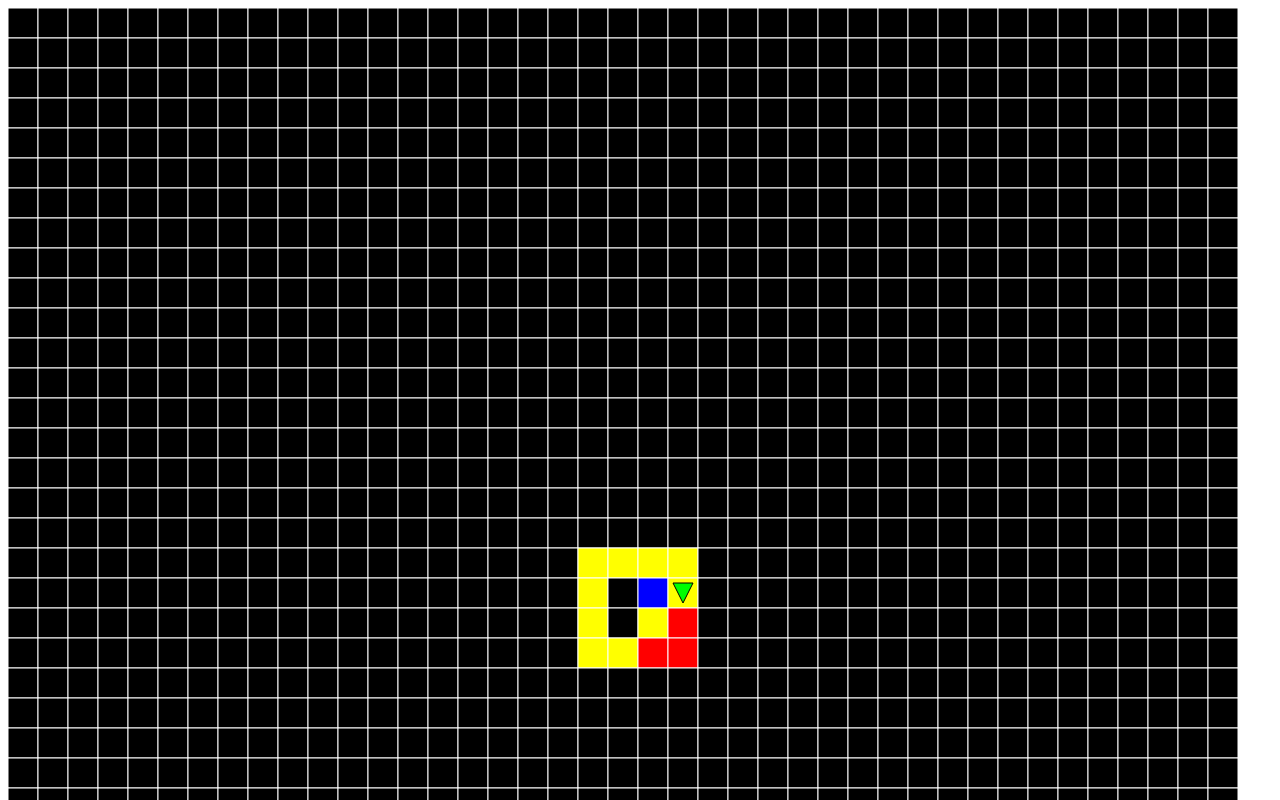
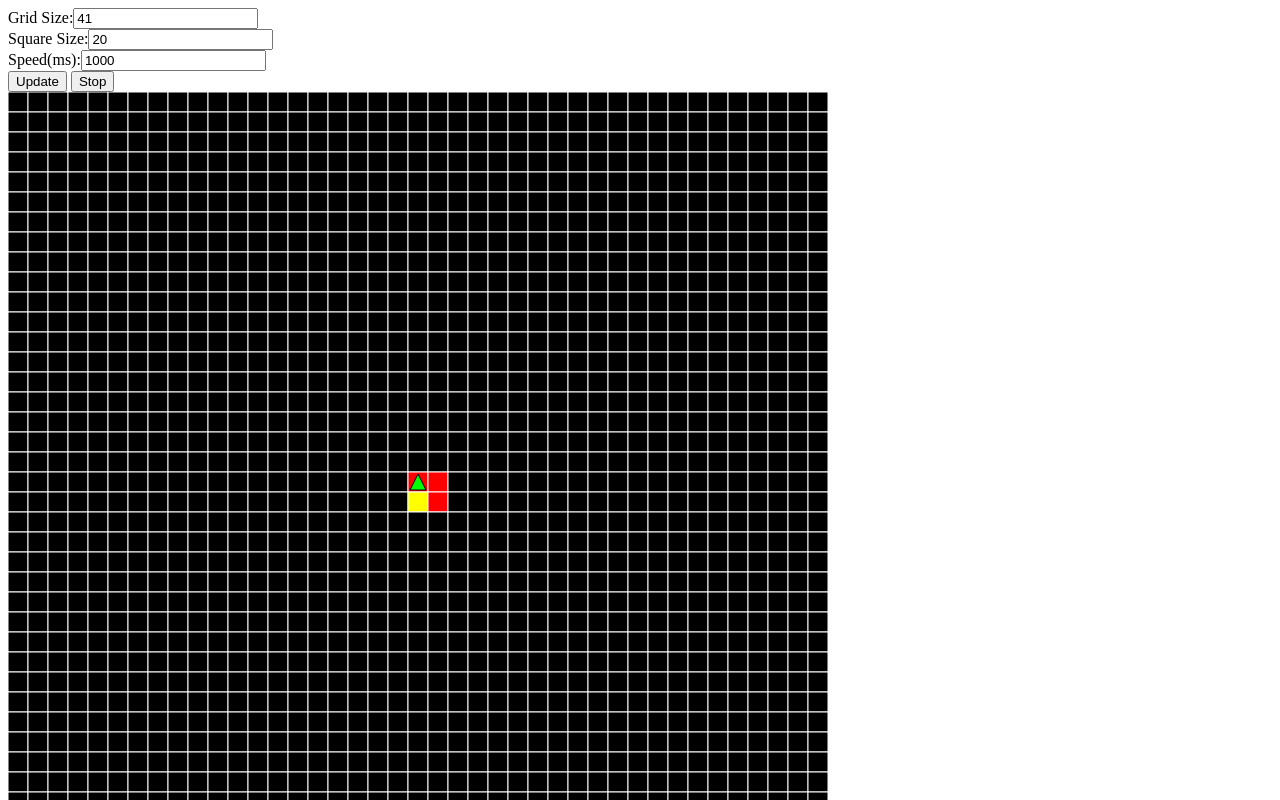
Before and after one commit to brianalexander/cpsc-335-assignment1-langton-ants, a plain HTML site: page procedural.html in a window 1280 px wide. Shown: the top 800 px of the page. Drawn offline with Linux system fonts and the light colour scheme.

Commit message:
add text inputs for grid reconfiguration, refactor as class

```diff
--- a/procedural.html
+++ b/procedural.html
@@ -1,7 +1,61 @@
 <html>
   <head> </head>
   <body>
+    Grid Size:<input
+      name="gridSize"
+      type="text"
+      maxlength="4"
+      id="gridSize"
+      value="41"
+    />
+    <br />
+    Square Size:<input
+      name="squareSize"
+      type="text"
+      maxlength="4"
+      id="squareSize"
+      value="20"
+    />
+    <br />
+    Speed(ms):<input
+      name="speed"
+      type="text"
+      maxlength="4"
+      id="speed"
+      value="1000"
+    />
+    <br />
+    <button onclick="updateAnts()">
+      Update
+    </button>
+    <button onclick="stopAnts()">
+      Stop
+    </button>
     <div id="grid"></div>
   </body>
   <script src="procedural.js"></script>
+  <script>
+    let myAntFarm = new AntFarm(
+      (gridSize = document.getElementById("gridSize").value),
+      (squareSize = document.getElementById("squareSize").value),
+      (speed = document.getElementById("speed").value)
+    );
+
+    myAntFarm.start();
+
+    function stopAnts() {
+      myAntFarm.stop();
+    }
+
+    function updateAnts() {
+      myAntFarm.remove();
+
+      myAntFarm = new AntFarm(
+        (gridSize = document.getElementById("gridSize").value),
+        (squareSize = document.getElementById("squareSize").value),
+        (speed = document.getElementById("speed").value)
+      );
+      myAntFarm.start();
+    }
+  </script>
 </html>
--- a/procedural.js
+++ b/procedural.js
@@ -1,7 +1,24 @@
-const rectWidth = 30;
-const rectHeight = 30;
-const numRows = 41;
-const numCols = 41;
+class AntFarm {
+  constructor(gridSize = 41, squareSize = 20, speed = 1000) {
+    this.gridSize = Number(gridSize);
+    this.squareSize = Number(squareSize);
+    this.speed = Number(speed);
+  }
+
+  stop() {
+    clearInterval(this.mainLoop);
+  }
+
+  remove() {
+    clearInterval(this.mainLoop);
+    this.svgHandle.remove();
+  }
+
+  start() {
+    const rectWidth = this.squareSize;
+    const rectHeight = this.squareSize;
+    const numRows = this.gridSize;
+    const numCols = this.gridSize;
     // 10x10, 100: 0.23, 3.6ms
     // 100x100, 10,000: 0.24, 171ms
     // 200x200, 40,000: 831ms
@@ -12,6 +29,7 @@ const numCols = 41;
     // 700x700, 490,000: 41317ms
     // 800x800, 640,000: 66912ms
     // 900x900, 810,000: 104049ms
+    // 1000x1000, 1000000: 118119.19287109375ms
 
     const svgWidth = rectWidth * numCols;
     const svgHeight = rectHeight * numRows;
@@ -50,25 +68,26 @@ const DIR_TO_TEXT = {
 
     const DIR_TO_POLYGON = {
       0: function(xpos, ypos) {
-    return `${xpos + 25},${ypos + 25} ${xpos + 25},${ypos + 5} ${xpos +
-      5},${ypos + 15}`;
+        return `${xpos + (rectHeight - 2)},${ypos + (rectHeight - 2)} ${xpos +
+          (rectHeight - 2)},${ypos + 2} ${xpos + 2},${ypos + rectHeight / 2}`;
       },
       1: function(xpos, ypos) {
-    return `${xpos + 25},${ypos + 25} ${xpos + 5},${ypos + 25} ${xpos +
-      15},${ypos + 5}`;
+        return `${xpos + (rectHeight - 2)},${ypos + (rectHeight - 2)} ${xpos +
+          2},${ypos + (rectHeight - 2)} ${xpos + rectHeight / 2},${ypos + 2}`;
       },
       2: function(xpos, ypos) {
-    return `${xpos + 5},${ypos + 5} ${xpos + 5},${ypos + 25} ${xpos +
-      25},${ypos + 15}`;
+        return `${xpos + 2},${ypos + 2} ${xpos + 2},${ypos +
+          (rectHeight - 2)} ${xpos + (rectHeight - 2)},${ypos +
+          rectHeight / 2}`;
       },
       3: function(xpos, ypos) {
-    return `${xpos + 5},${ypos + 5} ${xpos + 25},${ypos + 5} ${xpos +
-      15},${ypos + 25}`;
+        return `${xpos + 2},${ypos + 2} ${xpos + (rectHeight - 2)},${ypos +
+          2} ${xpos + rectHeight / 2},${ypos + (rectHeight - 2)}`;
       }
     };
 
     function turn(tile, antDirection) {
-  state = tile.getAttribute("data-color");
+      const state = tile.getAttribute("data-color");
 
       if (0 == state || 1 == state) {
         // if black or red
@@ -99,9 +118,9 @@ function move(antPosition) {
       return antPosition;
     }
 
-function drawAnt(tile, ant, antDirection) {
-  let xpos = Number(tile.getAttribute("x"));
-  let ypos = Number(tile.getAttribute("y"));
+    function drawAnt(antPos, ant, antDirection) {
+      let xpos = antPos[0] * rectWidth;
+      let ypos = antPos[1] * rectWidth;
 
       ant.setAttribute("points", DIR_TO_POLYGON[antDirection](xpos, ypos));
     }
@@ -121,37 +140,49 @@ let gridDiv = document.getElementById("grid");
     let svgTag = document.createElementNS("http://www.w3.org/2000/svg", "svg");
     svgTag.setAttribute("width", `${svgWidth}px`);
     svgTag.setAttribute("height", `${svgHeight}px`);
-
-gridDiv.append(svgTag);
+    svgTag.setAttribute("id", "mainSVG");
 
     const rectHandles = new Array(numRows);
     for (let i = 0; i < numCols; i++) {
       rectHandles[i] = new Array(numCols);
     }
+    // Add <g> elements
+    let gTag;
+    let rect;
 
-// Add <g> elements
+    let baseGTag = document.createElementNS("http://www.w3.org/2000/svg", "g");
+    baseGTag.setAttribute("class", "row");
+
+    let baseRect = document.createElementNS(
+      "http://www.w3.org/2000/svg",
+      "rect"
+    );
+    baseRect.setAttribute("class", "square");
+    baseRect.setAttribute("width", String(rectWidth));
+    baseRect.setAttribute("height", String(rectHeight));
+    baseRect.setAttribute("data-color", 0);
+    baseRect.style["fill"] = "#000";
+    baseRect.style["stroke"] = "#FFF";
+
     for (let i = 0; i < numRows; i++) {
-  let gTag = document.createElementNS("http://www.w3.org/2000/svg", "g");
-  gTag.setAttribute("class", "row");
+      gTag = baseGTag.cloneNode();
 
       // Inside each <g> add <rect> elements
       for (let j = 0; j < numCols; j++) {
-    let rect = document.createElementNS("http://www.w3.org/2000/svg", "rect");
-    rect.setAttribute("class", "square");
+        rect = baseRect.cloneNode();
         rect.setAttribute("id", `x${j}y${i}`);
         rect.setAttribute("x", `${rectWidth * j}`);
         rect.setAttribute("y", `${rectHeight * i}`);
-    rect.setAttribute("width", String(rectWidth));
-    rect.setAttribute("height", String(rectHeight));
-    rect.setAttribute("data-color", 0);
-    rect.style["fill"] = "#000";
-    rect.style["stroke"] = "#FFF";
 
         rectHandles[j][i] = rect;
         gTag.append(rect);
       }
       svgTag.append(gTag);
     }
+
+    this.svgHandle = svgTag;
+
+    gridDiv.append(svgTag);
 
     // Create <polygon element> for the ant
     let antHandle = document.createElementNS(
@@ -167,26 +198,46 @@ console.timeEnd("Setup");
 
     // main loop
     let i = 0;
-let currentSquare;
     let timeArray = new Array();
     let t0, t1;
-setInterval(() => {
+
+    let currentSquare = rectHandles[antPos[0]][antPos[1]];
+    drawAnt(antPos, antHandle, antDir);
+
+    this.mainLoop = setInterval(() => {
       t0 = performance.now();
-  currentSquare = rectHandles[antPos[0]][antPos[1]];
-  drawAnt(currentSquare, antHandle, antDir);
 
       antDir = turn(currentSquare, antDir);
       antPos = move(antPos);
+
       incrementColorAtTile(currentSquare);
+
+      currentSquare = rectHandles[antPos[0]][antPos[1]];
+
+      // check if we are moving out of bounds, else update the ant
+      if (
+        antPos[0] < 0 ||
+        antPos[1] < 0 ||
+        antPos[0] >= numRows ||
+        antPos[1] >= numCols
+      ) {
+        clearInterval(this.mainLoop);
+      } else {
+        drawAnt(antPos, antHandle, antDir);
+      }
 
       i++;
 
-  t1 = performance.now();
-  timeArray.push(t1 - t0);
-  console.log(
-    timeArray.reduce(function(total, num) {
-      return total + num;
-    }) / i,
-    t1 - t0
-  );
-}, 100);
+      // t1 = performance.now();
+      // timeArray.push(t1 - t0);
+      // console.log(
+      //   "average time:",
+      //   timeArray.reduce(function(total, num) {
+      //     return total + num;
+      //   }) / i,
+      //   "last step",
+      //   t1 - t0
+      // );
+    }, this.speed);
+  }
+}
```
Lines whose indentation alone changed are shown as unchanged.
